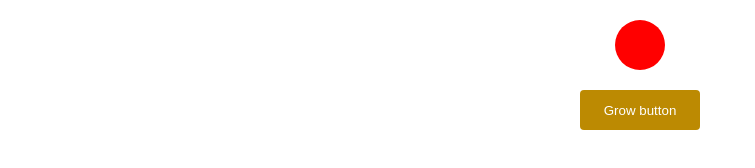
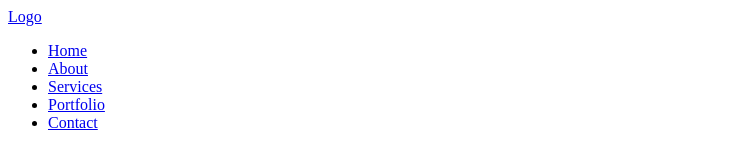
Before and after one commit to Botwe-Felix5820/software-class, a plain HTML site: page index.html in a window 1280 px wide. Shown: the whole page, without its empty margins (0-755 px from the left). Drawn offline with Linux system fonts and the light colour scheme.

Commit message:
Add files via upload
Added index from hover

```diff
--- a/index.html
+++ b/index.html
@@ -4,19 +4,31 @@
 <head>
     <meta charset="UTF-8">
     <meta name="viewport" content="width=device-width, initial-scale=1.0">
-    <title>Growing Ball - Pushing to Git</title>
-    <link rel="stylesheet" href="style.css">
+    <title>Document</title>
 </head>
 
 <body>
+    <nav>
+        <a href="#">Logo</a>
+        <ul>
+            <li>
+                <a href="#">Home</a>
+            </li>
+            <li>
+                <a href="#">About</a>
+            </li>
+            <li>
+                <a href="#">Services</a>
+            </li>
+            <li>
+                <a href="#">Portfolio</a>
+            </li>
+            <li>
+                <a href="#">Contact</a>
+            </li>
+        </ul>
+    </nav>
 
-    <div class="circle_container">
-        <div class="circle"></div>
-        <button class="grow_btn">Grow button</button>
-    </div>
-
-
-    <script src="main.js"></script>
 </body>
 
 </html>
```
